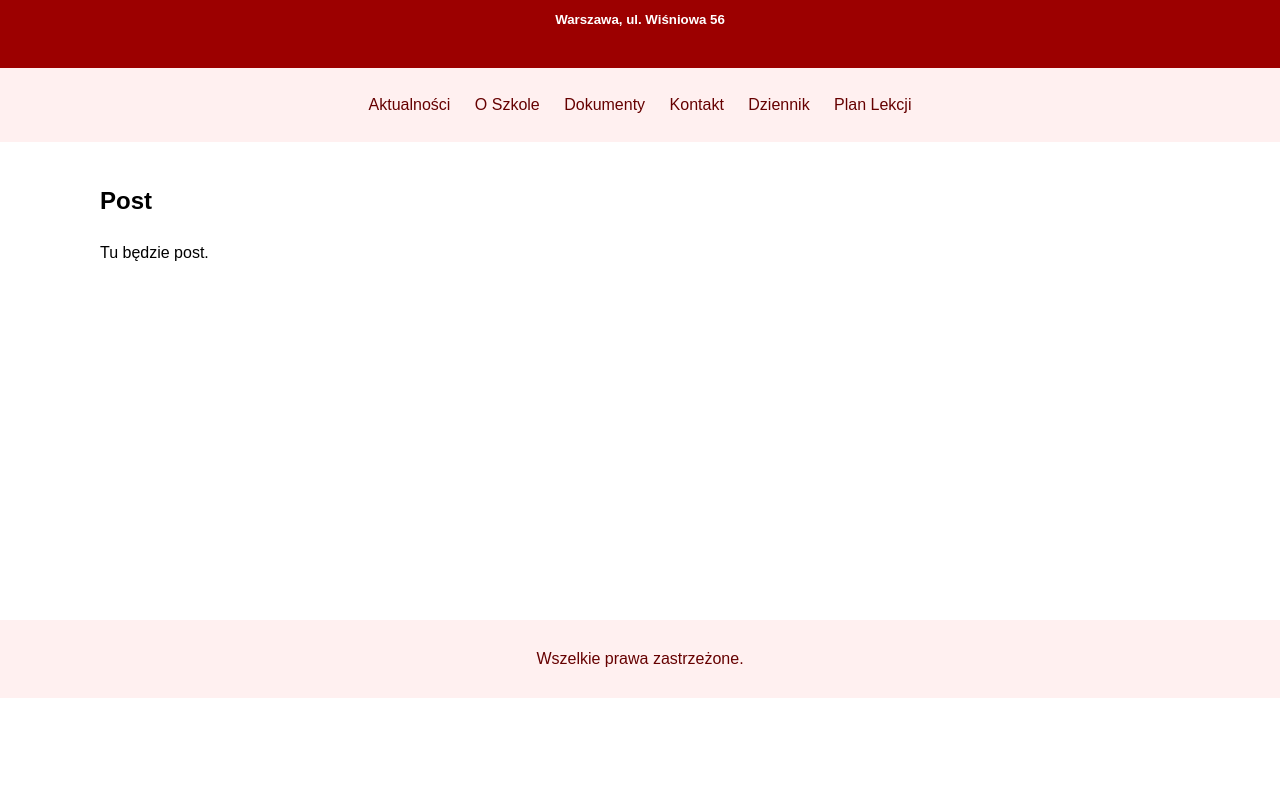
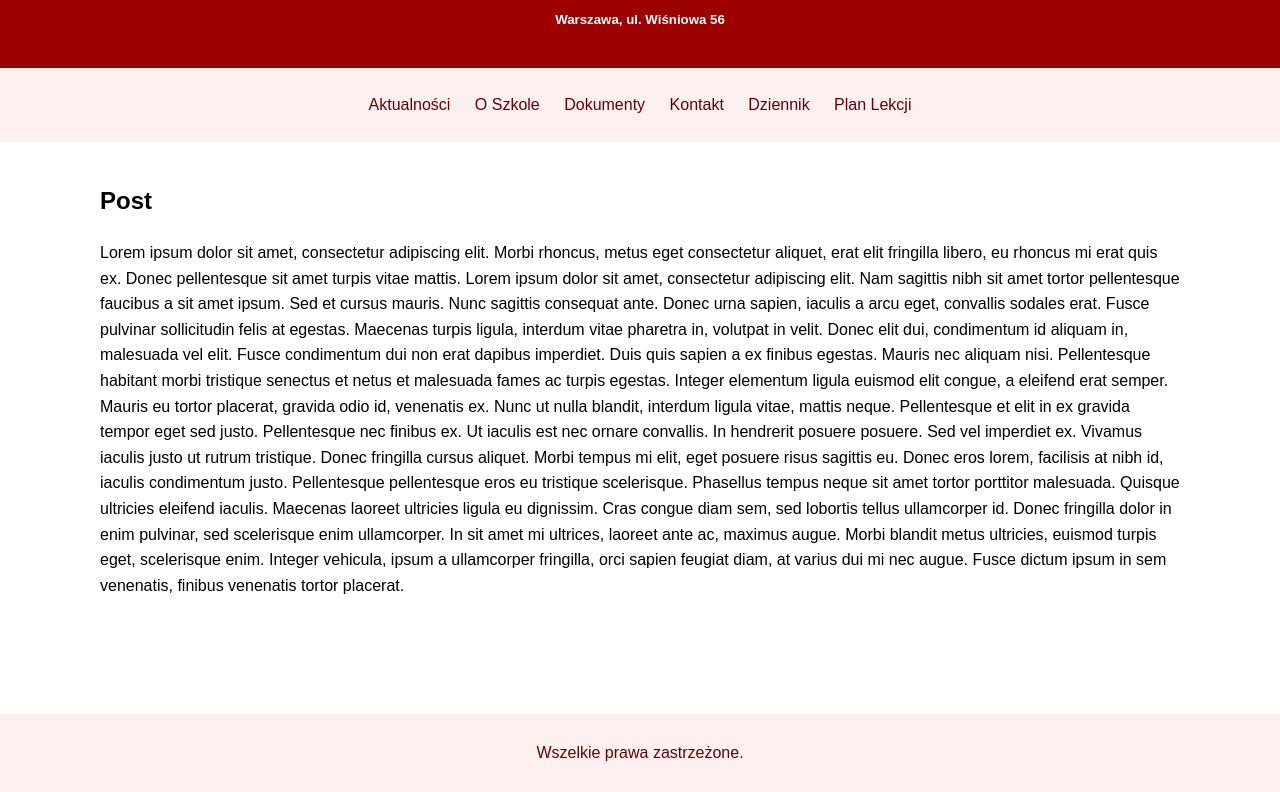
Before and after one commit to Wafffel/strona_szkoly, a plain HTML site: page index.html in a window 1280 px wide. Both pictures are taken after a click on the element 273 px from the left and 491 px from the top of the page. Shown: the part 102-894 px from the top of the page. Before the commit the page ends 800 px from the top, so only its background shows below. Drawn offline with Linux system fonts and the light colour scheme.

Commit message:
change text

```diff
--- a/index.html
+++ b/index.html
@@ -193,14 +193,20 @@
             <br>
             <a href="https://epuap.gov.pl">https://epuap.gov.pl</a>
             <br> <br>
-            Inspektor Ochrony Danych Osobowych – Stanisław Rudowski,
+            Inspektor Ochrony Danych Osobowych - Stanisław Rudowski,
             <br>
             email: <b>srudowski.iod@dbfomokotow.pl</b>
             </p>
           </section>
           <section id="post" class="tab-content">
             <h2>Post</h2>
-            <p>Tu będzie post.</p>
+            <p>Lorem ipsum dolor sit amet, consectetur adipiscing elit. Morbi rhoncus, metus eget consectetur aliquet, erat elit fringilla libero, eu rhoncus mi erat quis ex. Donec pellentesque sit amet turpis vitae mattis. Lorem ipsum dolor sit amet, consectetur adipiscing elit. Nam sagittis nibh sit amet tortor pellentesque faucibus a sit amet ipsum. Sed et cursus mauris. Nunc sagittis consequat ante. Donec urna sapien, iaculis a arcu eget, convallis sodales erat. Fusce pulvinar sollicitudin felis at egestas. Maecenas turpis ligula, interdum vitae pharetra in, volutpat in velit.
+
+                Donec elit dui, condimentum id aliquam in, malesuada vel elit. Fusce condimentum dui non erat dapibus imperdiet. Duis quis sapien a ex finibus egestas. Mauris nec aliquam nisi. Pellentesque habitant morbi tristique senectus et netus et malesuada fames ac turpis egestas. Integer elementum ligula euismod elit congue, a eleifend erat semper. Mauris eu tortor placerat, gravida odio id, venenatis ex.
+
+                Nunc ut nulla blandit, interdum ligula vitae, mattis neque. Pellentesque et elit in ex gravida tempor eget sed justo. Pellentesque nec finibus ex. Ut iaculis est nec ornare convallis. In hendrerit posuere posuere. Sed vel imperdiet ex. Vivamus iaculis justo ut rutrum tristique. Donec fringilla cursus aliquet. Morbi tempus mi elit, eget posuere risus sagittis eu. Donec eros lorem, facilisis at nibh id, iaculis condimentum justo. Pellentesque pellentesque eros eu tristique scelerisque.
+
+                Phasellus tempus neque sit amet tortor porttitor malesuada. Quisque ultricies eleifend iaculis. Maecenas laoreet ultricies ligula eu dignissim. Cras congue diam sem, sed lobortis tellus ullamcorper id. Donec fringilla dolor in enim pulvinar, sed scelerisque enim ullamcorper. In sit amet mi ultrices, laoreet ante ac, maximus augue. Morbi blandit metus ultricies, euismod turpis eget, scelerisque enim. Integer vehicula, ipsum a ullamcorper fringilla, orci sapien feugiat diam, at varius dui mi nec augue. Fusce dictum ipsum in sem venenatis, finibus venenatis tortor placerat.</p>
           </section>
       </main>
       <footer>
```
